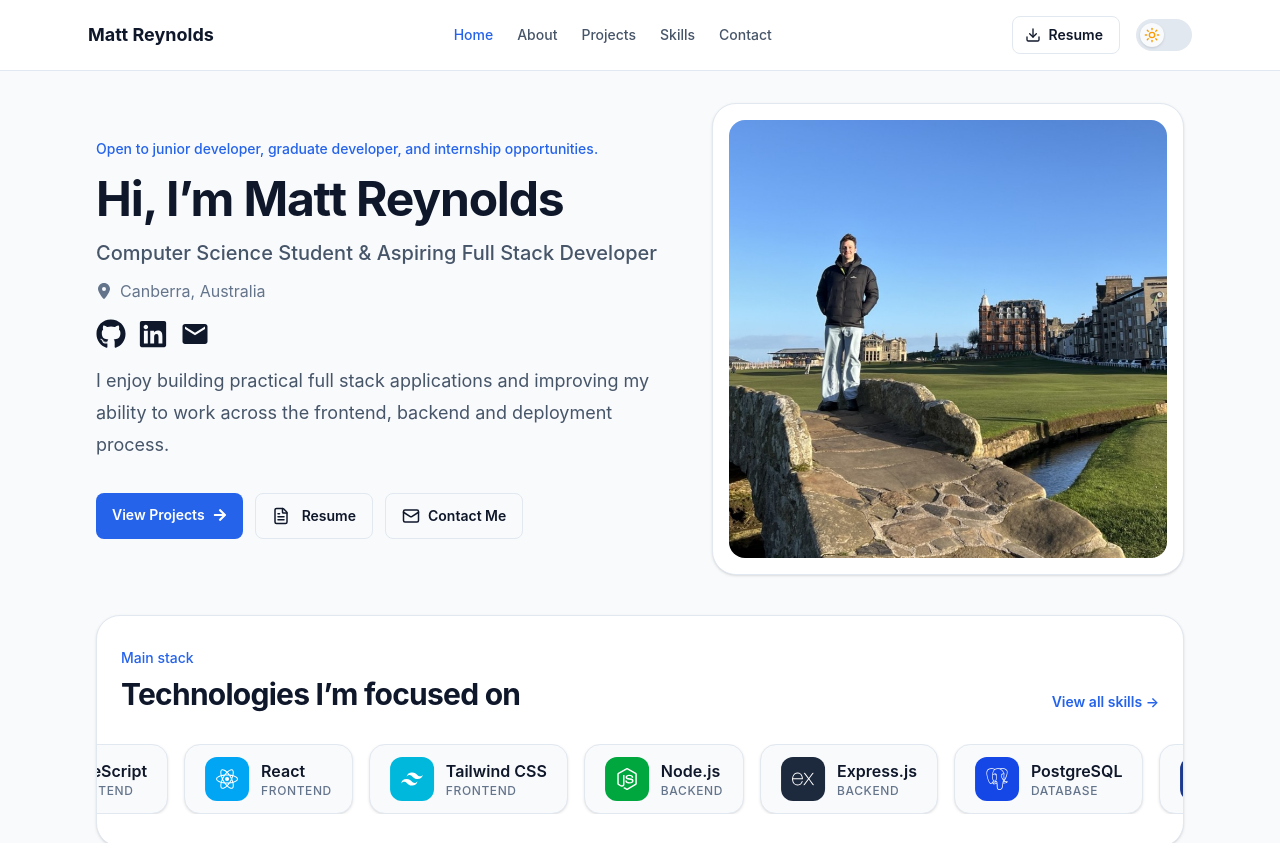
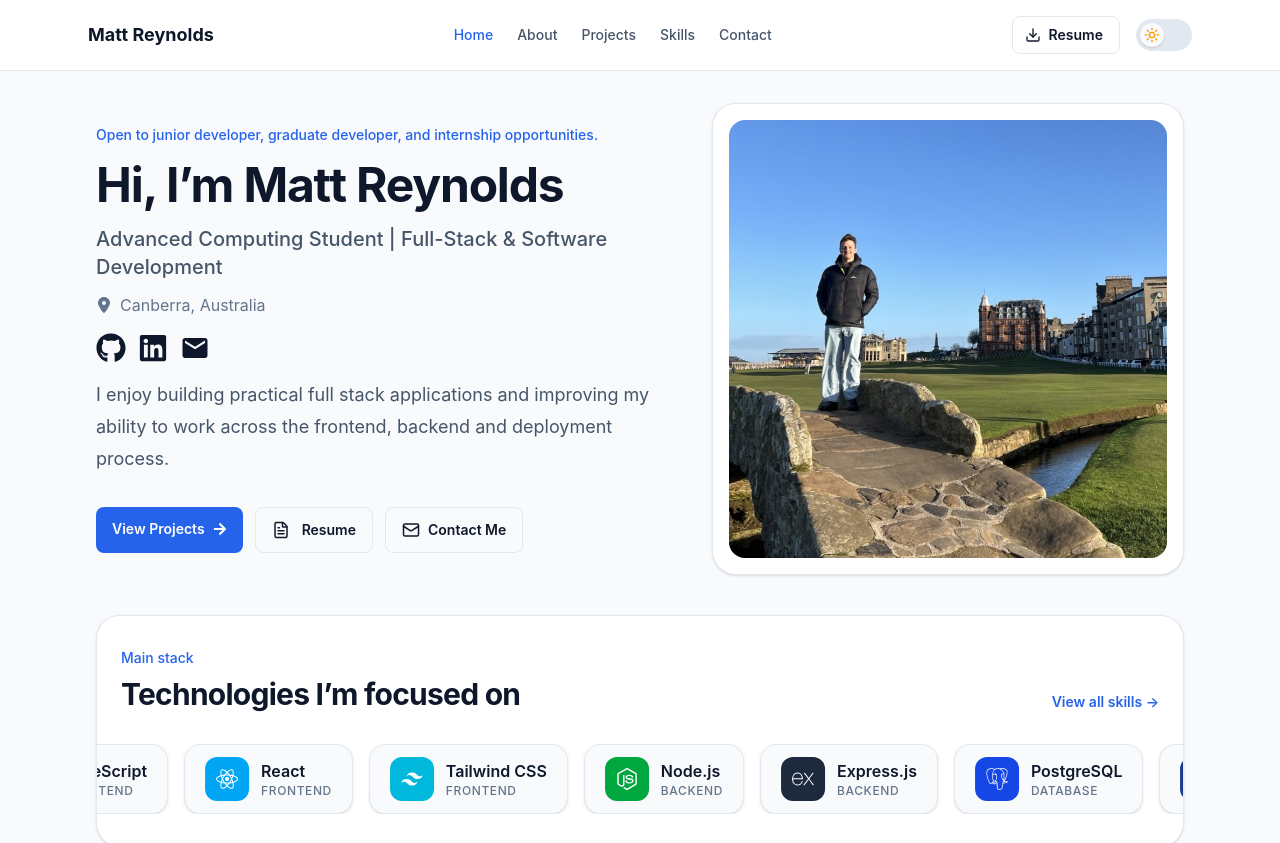
Before and after one commit to mattxreynolds/Portfolio, a React (Vite) app: page / in a window 1280 px wide. Shown: the top 843 px of the page. Built offline with nearby package versions, Linux system fonts and the light colour scheme.

Commit message:
content: update portfolio role description

```diff
--- a/src/data/profile.ts
+++ b/src/data/profile.ts
@@ -24,7 +24,7 @@ const socials = [
 export const profile = {
   name: 'Matt Reynolds',
   photoUrl,
-  role: 'Computer Science Student & Aspiring Full Stack Developer',
+  role: 'Advanced Computing Student | Full-Stack & Software Development',
   location: 'Canberra, Australia',
   email: 'matt.j.reynolds@iinet.net.au',
   socials: socials,
```
